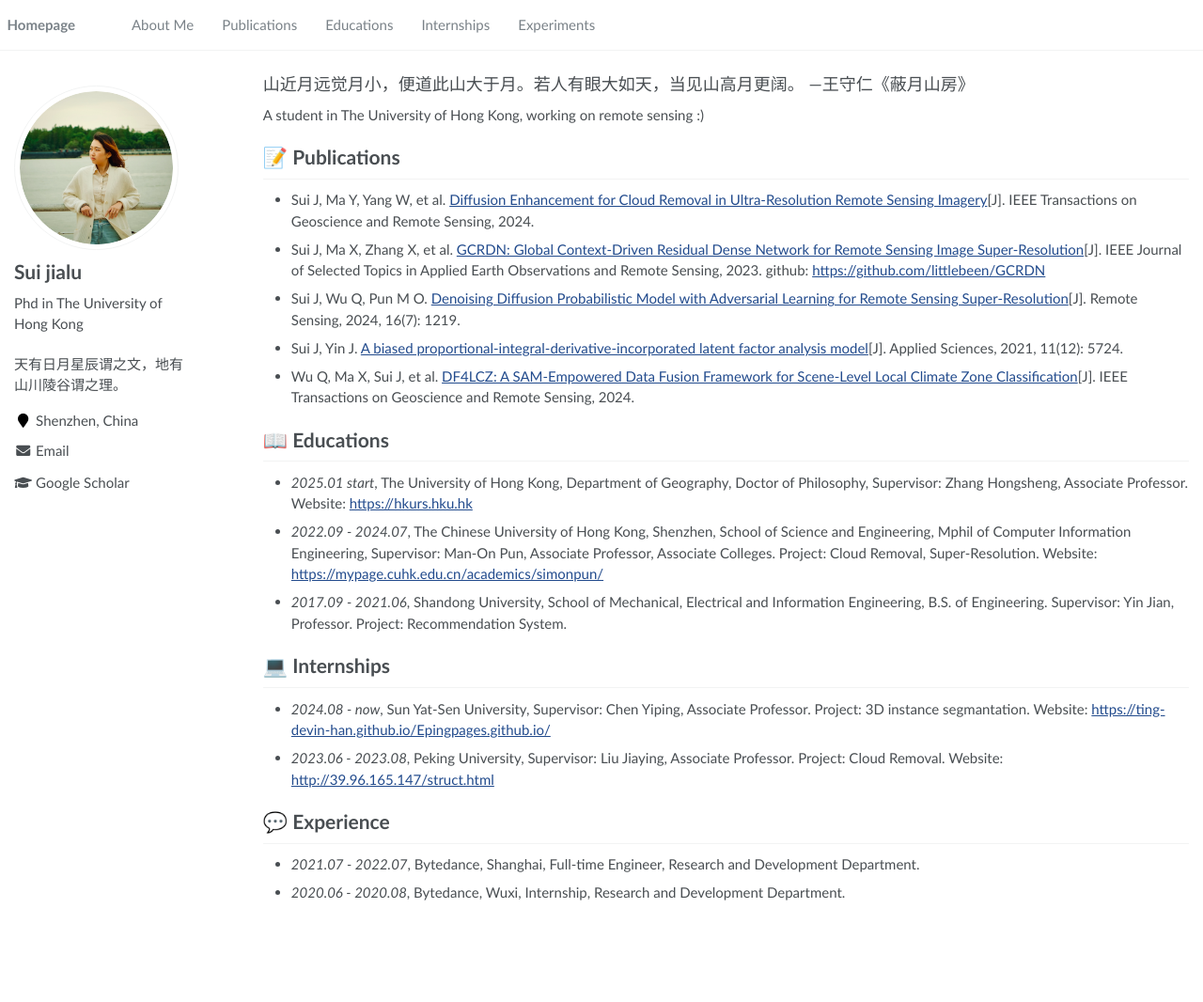
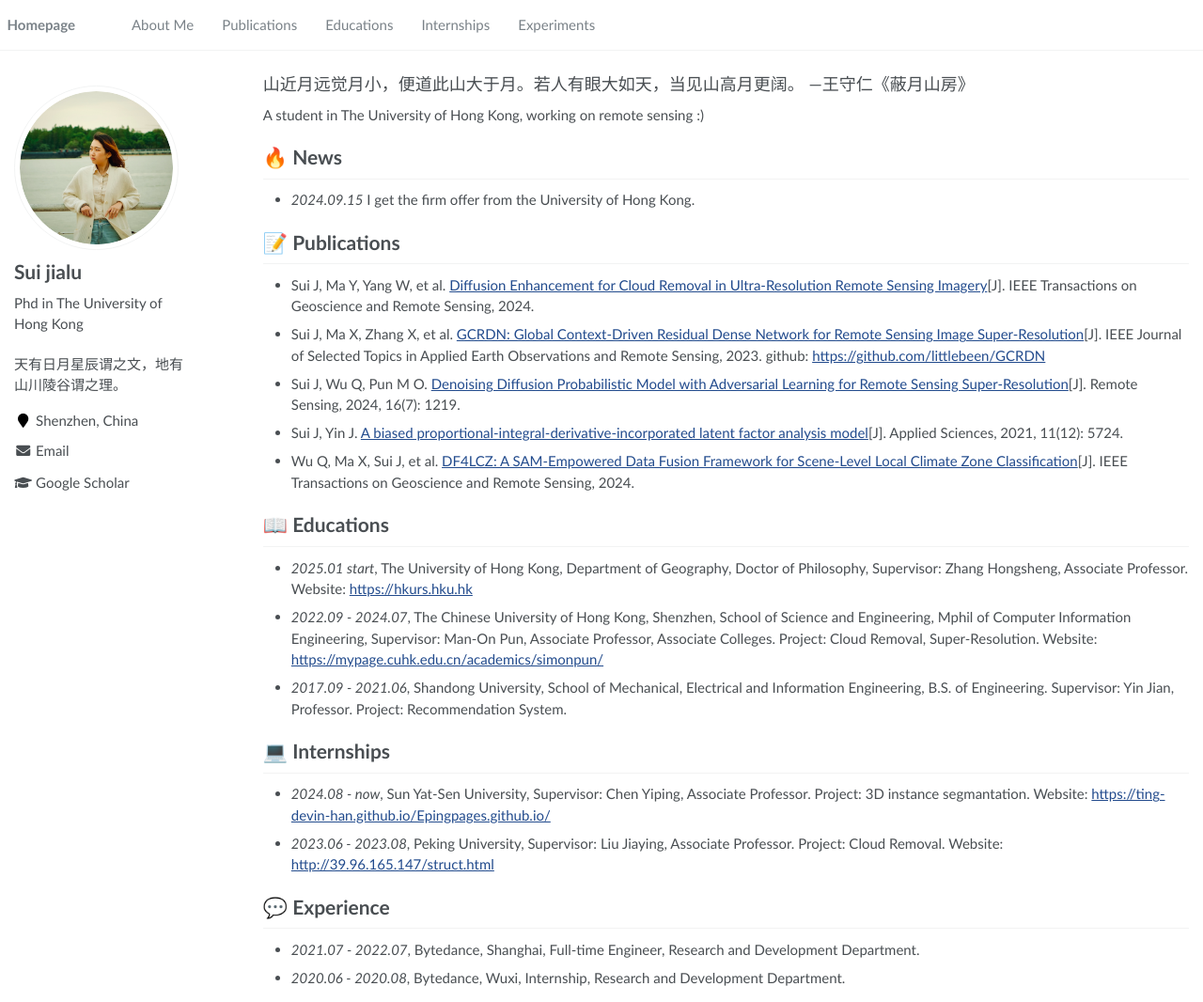
Before and after one commit to littlebeen/littlebeen_homepage, a Jekyll site: the page built from _pages/about.md, in a window 1280 px wide and 1066 px high. Shown: the whole window at 94% size. Built offline with Jekyll 4.4.1, drawn with Linux system fonts in a browser that asks for light colours.

Commit message:
Update about.md

```diff
--- a/_pages/about.md
+++ b/_pages/about.md
@@ -20,6 +20,10 @@ redirect_from:
 <span style='font-size:large'>山近月远觉月小，便道此山大于月。若人有眼大如天，当见山高月更阔。 ---王守仁《蔽月山房》<span>
 <div>A student in The University of Hong Kong, working on remote sensing :)</div>
 
+# 🔥 News
+
+- *2024.09.15* I get the firm offer from the University of Hong Kong.
+
 # 📝 Publications
 - Sui J, Ma Y, Yang W, et al.  <a href='https://ieeexplore.ieee.org/abstract/document/10552304'>Diffusion Enhancement for Cloud Removal in Ultra-Resolution Remote Sensing Imagery</a>[J]. IEEE Transactions on Geoscience and Remote Sensing, 2024.
 - Sui J, Ma X, Zhang X, et al. <a href='https://ieeexplore.ieee.org/stamp/stamp.jsp?arnumber=10115440'>GCRDN: Global Context-Driven Residual Dense Network for Remote Sensing Image Super-Resolution</a>[J]. IEEE Journal of Selected Topics in Applied Earth Observations and Remote Sensing, 2023. github: <a href='https://github.com/littlebeen/GCRDN'>https://github.com/littlebeen/GCRDN</a>
```
